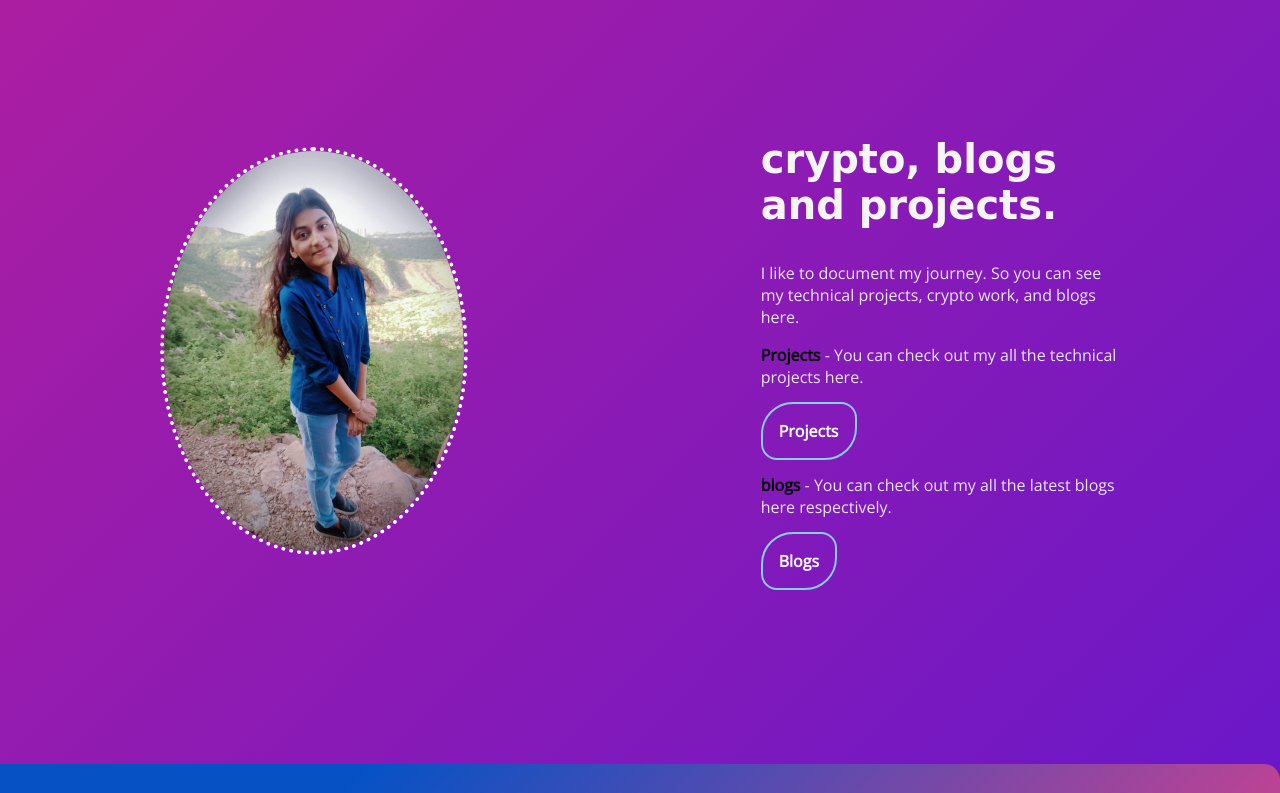
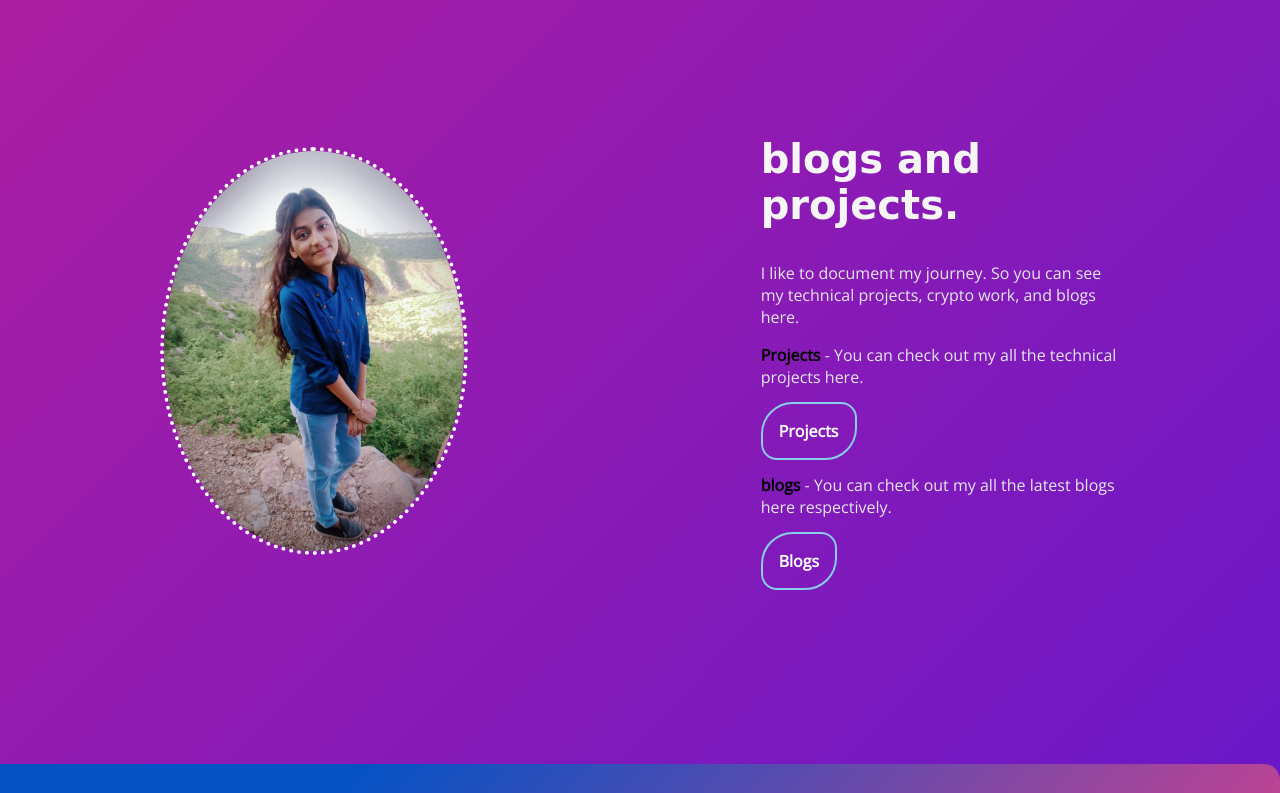
Before and after one commit to Snehasingh-coder/my-online-portfolio, a plain HTML site: page index.html in a window 1280 px wide. Shown: the part 2120-2913 px from the top of the page. Drawn offline with nearby package versions, Linux system fonts and the light colour scheme.

Commit message:
Update index.html

```diff
--- a/index.html
+++ b/index.html
@@ -76,7 +76,7 @@
         <img class="img-col" src="image/home1 (3).jpeg" />
         </div>
         <div class="text-col">
-    <h1>crypto, blogs and projects.</h1>
+    <h1>blogs and projects.</h1>
     <p>I like to document my journey. So you can see my technical projects, crypto work, and blogs here.</p>
 
         <p><span class="style">Projects</span> - You can check out my all the technical projects here.</p>
```
